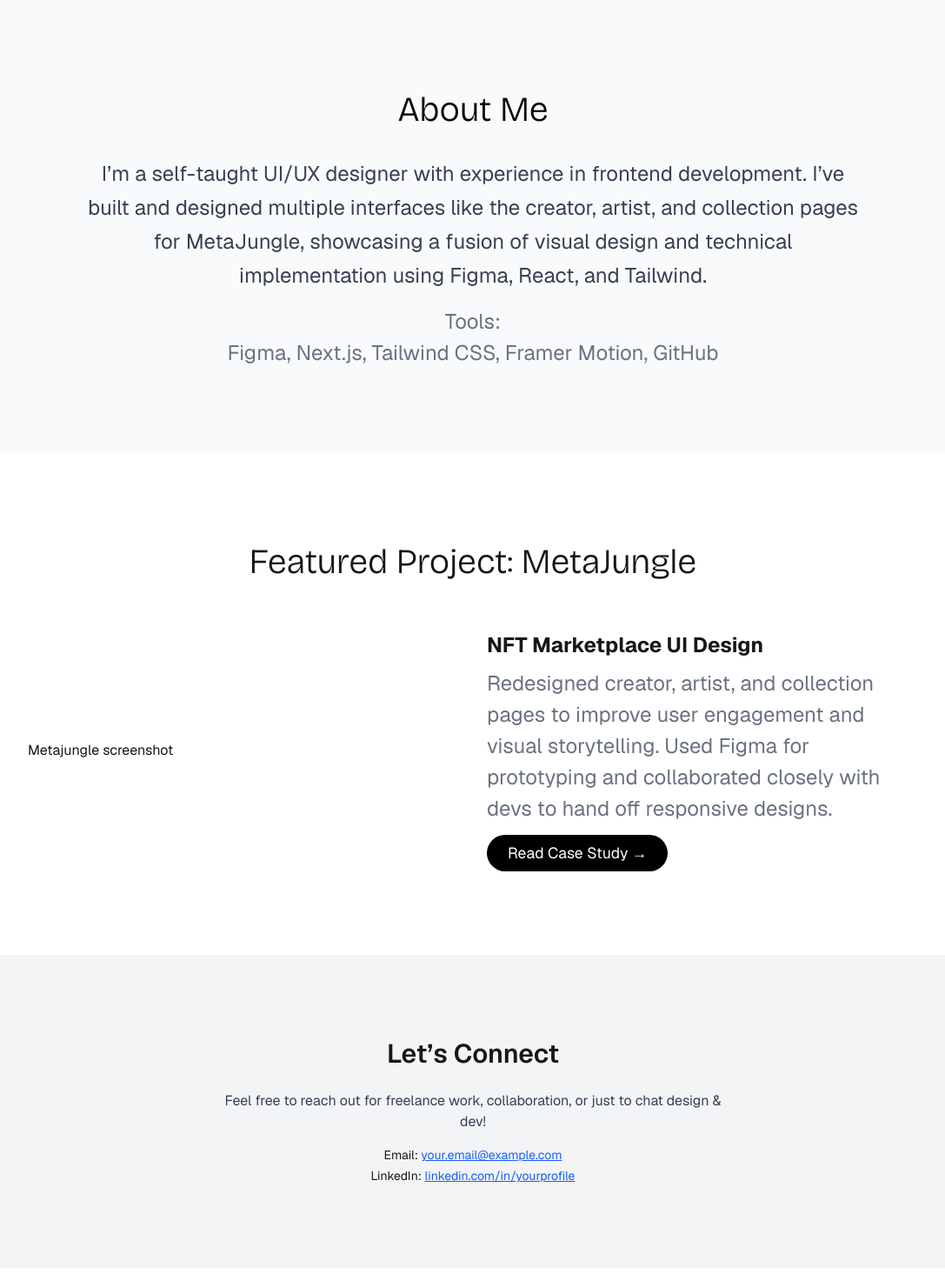
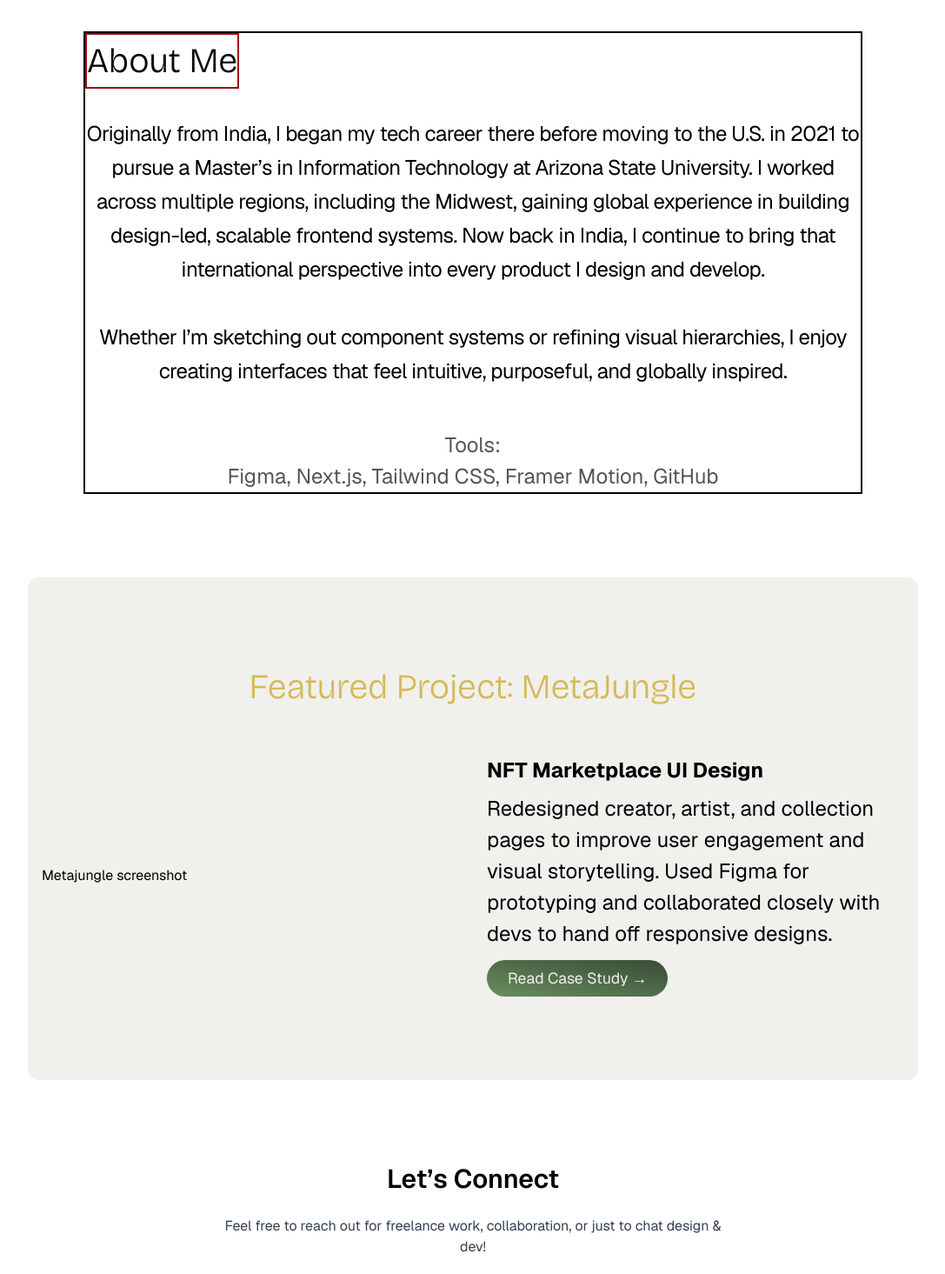
Before and after one commit to abhishekmathur47/portfolio, a Next.js app: page / in a window 1280 px wide. Shown: the part 860-2325 px from the top of the page at 87% size, without its empty margins (96-1183 px from the left). Built offline with nearby package versions, Linux system fonts and the light colour scheme.

Commit message:
Update the color for home page

```diff
--- a/app/globals.css
+++ b/app/globals.css
@@ -5,10 +5,7 @@
 @tailwind utilities;
 
 
-:root {
-  --background: #ffffff;
-  --foreground: #171717;
-}
+
 
 @theme inline {
   --color-background: var(--background);
@@ -20,8 +17,8 @@
 
 @media (prefers-color-scheme: dark) {
   :root {
-    --background: #0a0a0a;
-    --foreground: #ededed;
+    --background: #FAFAF8;
+    --foreground: #1F1F1F;
   }
 }
 
@@ -30,3 +27,16 @@ body {
   color: var(--foreground);
   font-family: Arial, Helvetica, sans-serif;
 }
+
+
+/* colors: {
+  highlight: '#384C37',
+  textPrimary: '#1F1F1F', //Dark Charcoal : Primary text
+  textSecondary: '#555555', //Charcoal : For subtitles, meta text //Deep Sage Green : Used for buttons, headings, links
+  surface: '#F0F0EC', // Soft Bone White : Card background
+  lightGreen: '#6B8E5E', //Moss Green : 	Soft highlight gradient
+  background: '#FAFAF8', // Soft Bone White : Background
+  link: '#D6B95A', //Dusty Gold : Used for hover or small UI highlights
+  deepNavy: '#2B3A42', //Secondary Navy : Card headers, contrast blocks
+},
+}, */
--- a/app/page.js
+++ b/app/page.js
@@ -22,19 +22,17 @@ export default function Portfolio() {
   return (
     <main className="font-sans">
       {/* Navbar */}
-      <nav className="w-full shadow-md z-50">
+      {/* <nav className="w-full shadow-md z-50 bg-[#384C37] text-[#F0F0EC]">
         <div className="w-[90%] mx-auto flex justify-between items-center px-8 py-4">
           <h1 className="text-xl font-bold">Abhishek Mathur</h1>
           <div className="space-x-8 text-base">
-            {/* <a href="#about" className="hover:underline">About</a> */}
-            {/* <a href="#work" className="hover:underline">Work</a> */}
             <a href="#contact" className="hover:underline">LinkedIn</a>
           </div>
         </div>
-      </nav>
+      </nav> */}
 
       {/* Hero Section */}
-      <section className="min-h-screen flex flex-col justify-center items-left text-center px-4 pt-20" id="hero">
+      <section className="min-h-screen flex flex-col justify-center items-left text-center px-4 pt-20 bg-[#384C37] text-[#F0F0EC]" id="hero">
         <h1 className="text-lg md:text-[2.5rem] font-bricolage leading-tight text-left  ml-[25%] mb-4">Greeting,<br />I'm Abhishek Mathur</h1>
         <h2 className="text-4xl md:text-[6rem] font-mono text-left font-bold ml-[20%] mb-4">- Frontend Developer<br />& UI/UX Designer</h2>
         {/* <p className="text-lg md:text-xl text-gray-600 max-w-xl">Bringing intuitive design and responsive code together to build seamless digital experiences.</p> */}
@@ -42,18 +40,24 @@ export default function Portfolio() {
       </section>
 
       {/* About Section */}
-      <section className="py-24 px-4 bg-gray-50" id="about">
-        <div className="max-w-4xl mx-auto text-center">
-          <h3 className="text-[2.5rem] font-semibold font-bricolage text-[#0a0a0a] mb-6">About Me</h3>
-          <p className="text-[1.5rem] text-gray-700 leading-relaxed">I’m a self-taught UI/UX designer with experience in frontend development. I’ve built and designed multiple interfaces like the creator, artist, and collection pages for MetaJungle, showcasing a fusion of visual design and technical implementation using Figma, React, and Tailwind.</p>
-          <p className="mt-4 text-[1.5rem] text-gray-500">Tools:<br /> Figma, Next.js, Tailwind CSS, Framer Motion, GitHub</p>
+      <section className=" py-24 px-4" id="about">
+        <div className="flex flex-col justify-end gap-8 items-left border-2 border-black max-w-4xl mx-auto text-center">
+          <div className="border-2 border-red-800 w-fit ">
+            <h3 className="text-[2.5rem] font-semibold font-bricolage text-[#0a0a0a]">About Me</h3>
+          </div>
+          <div>
+            <p className="text-[1.5rem] leading-relaxed tracking-tight">Originally from India, I began my tech career there before moving to the U.S. in 2021 to pursue a Master’s in Information Technology at Arizona State University. I worked across multiple regions, including the Midwest, gaining global experience in building design-led, scalable frontend systems. Now back in India, I continue to bring that international perspective into every product I design and develop. <br /> <br /> Whether I’m sketching out component systems or refining visual hierarchies, I enjoy creating interfaces that feel intuitive, purposeful, and globally inspired.</p>
+          </div>
+          <div>
+            <p className="mt-4 text-[1.5rem] text-[#555555]">Tools:<br /> Figma, Next.js, Tailwind CSS, Framer Motion, GitHub</p>
+          </div>
         </div>
       </section>
 
       {/* Work Section */}
-      <section className="py-24 px-4" id="work">
+      <section className="py-24 px-4 bg-[#F0F0EC] w-[80%] mx-auto rounded-xl" id="work">
         <div className="max-w-5xl mx-auto">
-          <h3 className="text-[2.5rem] font-semibold font-bricolage text-center mb-12">Featured Project: MetaJungle</h3>
+          <h3 className="text-[2.5rem] font-semibold font-bricolage text-center text-[#D6B95A] mb-12">Featured Project: MetaJungle</h3>
           <div className="grid md:grid-cols-2 gap-8 items-center">
             <div><p>Metajungle screenshot</p>
               {/* <Image
@@ -66,10 +70,10 @@ export default function Portfolio() {
             </div>
             <div>
               <h4 className="text-[1.5rem] font-bold mb-2">NFT Marketplace UI Design</h4>
-              <p className="text-[1.5rem] text-gray-500 mb-3">Redesigned creator, artist, and collection pages to improve user engagement and visual storytelling. Used Figma for prototyping and collaborated closely with devs to hand off responsive designs.</p>
+              <p className="text-[1.5rem] mb-3">Redesigned creator, artist, and collection pages to improve user engagement and visual storytelling. Used Figma for prototyping and collaborated closely with devs to hand off responsive designs.</p>
               <button
                 onClick={() => setShowMetaJungleModal(true)}
-                className="bg-black text-white px-6 py-2 rounded-full hover:bg-gray-500 text-[1.1rem]"
+                className="bg-gradient-to-bl from-[#384C37] to-[#6B8E5E] text-[#F0F0EC] px-6 py-2 rounded-full hover:bg-gradient-to-br from-[#384C37] to- text-[1.1rem]"
               >
                 Read Case Study →
               </button>
@@ -80,7 +84,7 @@ export default function Portfolio() {
       </section>
 
       {/* Contact Section */}
-      <section className="py-24 px-4 bg-gray-100" id="contact">
+      <section className="py-24 px-4 " id="contact">
         <div className="max-w-xl mx-auto text-center">
           <h3 className="text-3xl font-semibold mb-6">Let’s Connect</h3>
           <p className="mb-4 text-gray-700">Feel free to reach out for freelance work, collaboration, or just to chat design & dev!</p>
--- a/components/MetaJungleModal.jsx
+++ b/components/MetaJungleModal.jsx
@@ -39,7 +39,7 @@ export default function MetaJungleModal({ isOpen, onClose }) {
               {/* External Link */}
               <div className="text-[1.2rem] text-gray-800">
                 <h4 className="font-bold mb-4">Figma Design</h4>
-                <div className="hover:text-gray-800 text-gray-500">
+                <div className="hover:text-[#D6B95A] text-gray-500">
                   <a
                     href="https://www.figma.com/design/yyiBXpxCaS3sPfF70EKFSb/MetaJungle-2.0"
                     target="_blank"
```
